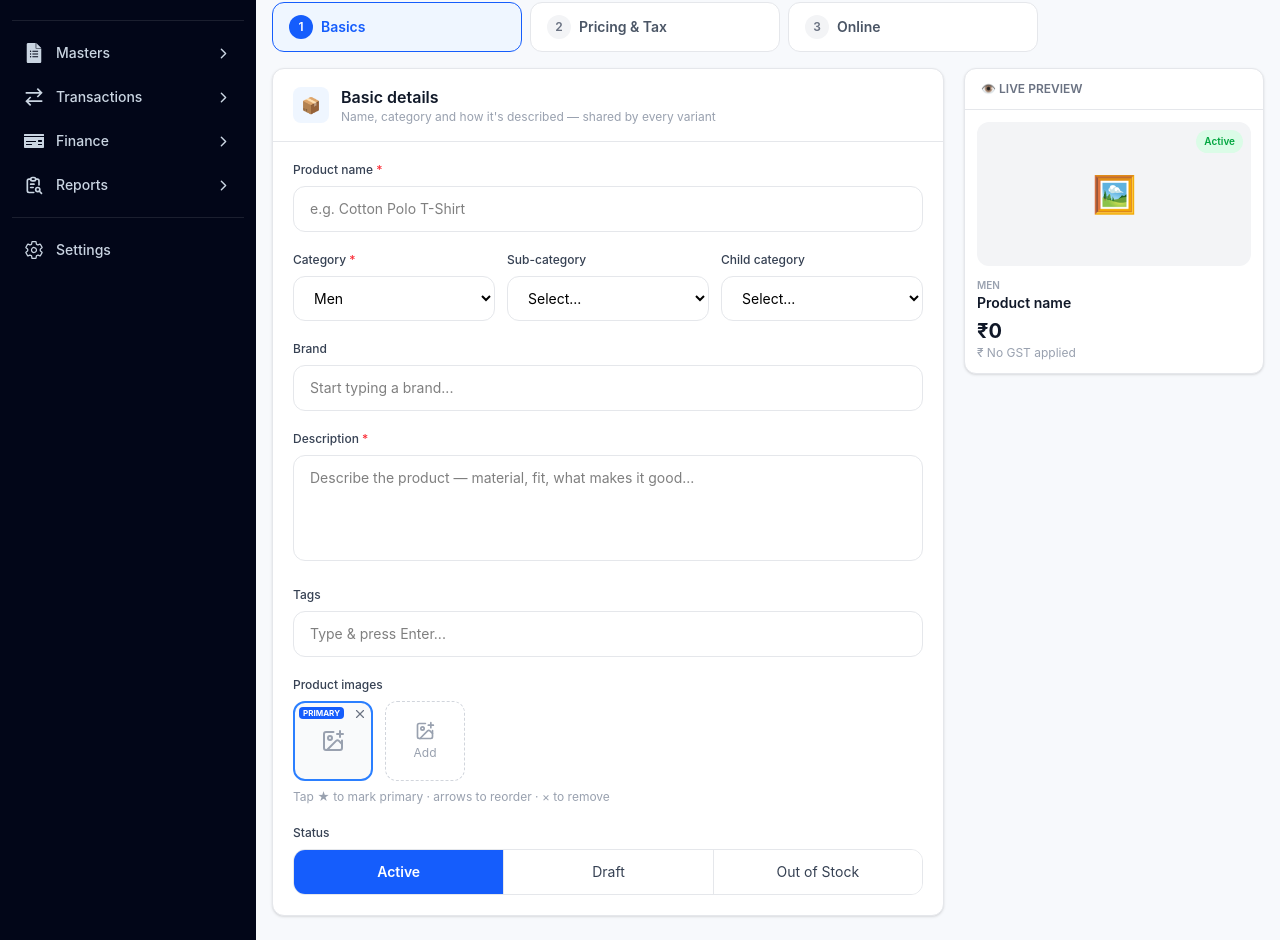
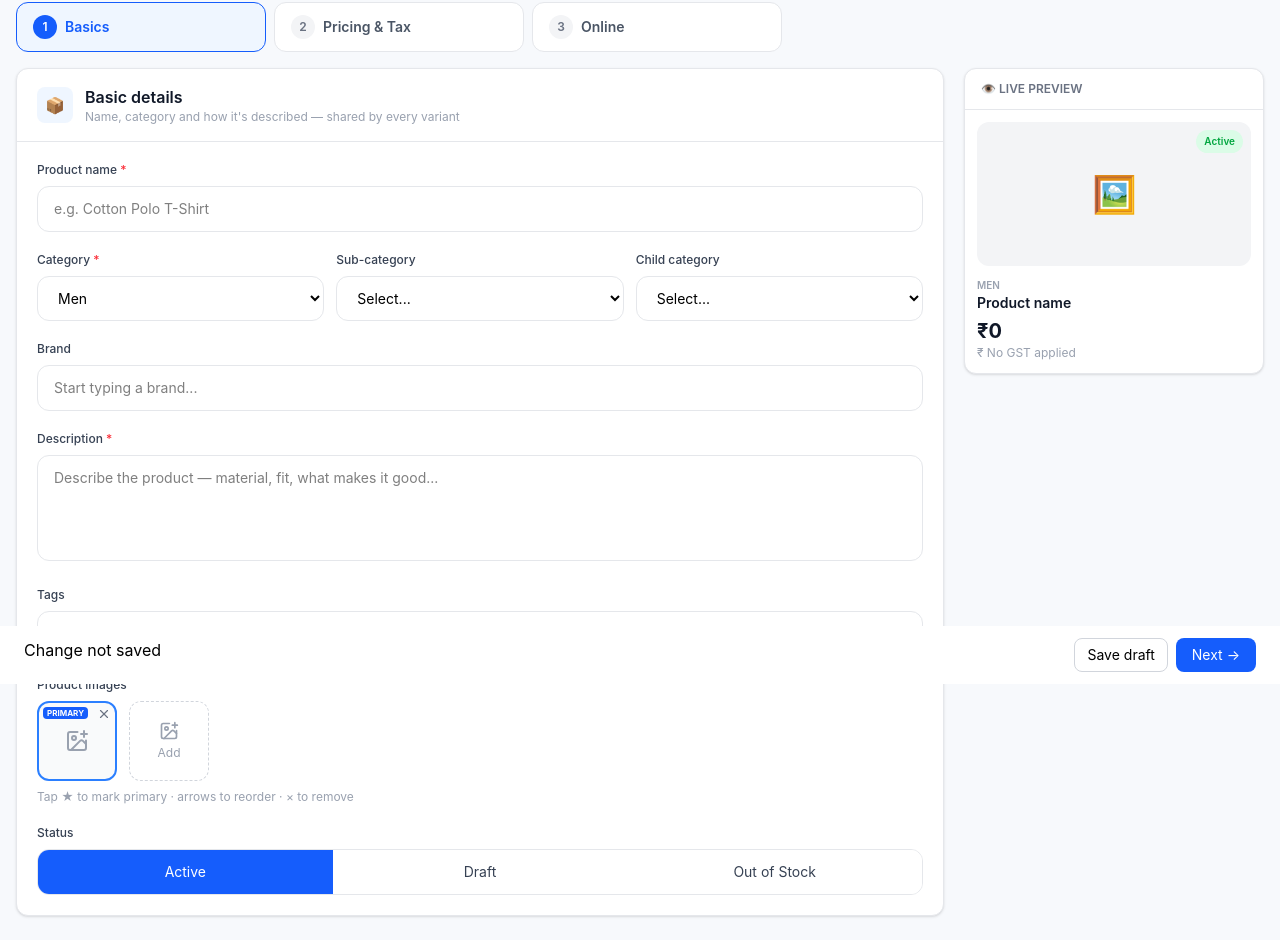
Before and after one commit to Sagar-Mixins/ERP, a React (Vite) app in the folder frontend/: page /masters/products/add in a window 1280 px wide. Shown: the part 116-1056 px from the top of the page. Built offline with nearby package versions, Linux system fonts and the light colour scheme.

Commit message:
Updated master page

```diff
--- a/frontend/src/App.tsx
+++ b/frontend/src/App.tsx
@@ -22,6 +22,7 @@ import GST from './pages/Reports/GST/GST';
 import AI from './pages/Reports/AI/AI';
 import Navbar from './layout/Navbar';
 import Addproduct from "./pages/Masters/Products/components/Addproduct";
+import ProductFooter from './pages/Masters/Products/components/ProductFooter';
 
 function App() {
 
@@ -29,7 +30,12 @@ function App() {
 
   const hideSidebar =
     location.pathname === "/signin" ||
-    location.pathname === "/signup";
+    location.pathname === "/signup" ||
+    location.pathname === '/masters/products/add'
+
+  const hideNavbar =
+    location.pathname === '/signup' ||
+    location.pathname === 'signin';
 
   return (
     <div className="min-h-screen bg-neutral-100 lg:flex">
@@ -39,7 +45,8 @@ function App() {
 
 
       <main className="flex-1 min-w-0 bg-neutral-100">
-        {!hideSidebar && <Navbar />}
+        {/* {!hideSidebar && <Navbar />} */}
+        {!hideNavbar && <Navbar />}
         <Routes>
 
           <Route path="/" element={<Dashboard />} />
@@ -49,6 +56,7 @@ function App() {
 
           <Route path="/masters/products" element={<Products />} />
           <Route path="/masters/products/add" element={<Addproduct />} />
+          {/* <Route path="/masters/products/pro" element={<ProductFooter />} /> */}
           <Route path="/masters/parties" element={<Parties />} />
           <Route path="/masters/accounts" element={<Accounts />} />
           <Route path="/masters/employees" element={<Employees />} />
--- a/frontend/src/pages/Masters/Products/components/Addproduct.tsx
+++ b/frontend/src/pages/Masters/Products/components/Addproduct.tsx
@@ -1,5 +1,7 @@
 import React, { useState } from "react";
 import { ImagePlus, X, Star } from "lucide-react";
+import ProductFooter from "./ProductFooter";
+
 
 function Addproduct() {
     const [step, setStep] = useState(1);
@@ -14,9 +16,40 @@ function Addproduct() {
         tags: '',
         status: 'Active'
     })
+    const handleSaveDraft = () => {
+        console.log(formData.status);
+
+        localStorage.setItem(
+            "productDraft",
+            JSON.stringify(formData)
+        );
+        alert("Saved successfully!")
+    }
+    const handleNext = () => {
+        setStep((prev) => prev + 1);
+    };
+    const handleBack = () => {
+        setStep((prev) => prev - 1);
+    };
+    const handlePublish = () => {
+        alert("Done Sir!")
+    };
+
 
     return (
+
         <div className="min-h-screen bg-[#f7f9fc] px-4 py-6">
+            {/*  Components  */}
+            <ProductFooter
+                step={step}
+                onSaveDraft={handleSaveDraft}
+                onBack={step > 1 ? handleBack : undefined}
+                onNext={handleNext}
+                onPublish={handlePublish}
+            />
+
+
+
             <div className="mx-auto max-w-7xl">
                 <div className="mb-4 flex gap-2">
                     <div
@@ -25,8 +58,13 @@ function Addproduct() {
             ${step === 1 ? "border-blue-600 bg-blue-50" : "border-gray-200 bg-white hover:border-gray-300"}`}>
                         <div className="flex items-center gap-2">
                             <span
-                                className={`flex h-6 w-6 items-center justify-center rounded-full text-xs font-semibold
-                    ${step === 1 ? "bg-blue-600 text-white" : "bg-gray-100 text-gray-500"}`}> 1</span>
+                                className={`flex h-6 w-6 items-center justify-center rounded-full text-xs font-semibold ${step > 1
+                                    ? "bg-green-600 text-white"
+                                    : "bg-blue-600 text-white"
+                                    }`}
+                            >
+                                {step > 1 ? "✓" : "1"}
+                            </span>
                             <span className={`text-sm font-semibold ${step === 1 ? "text-blue-600" : "text-gray-600"}`}> Basics</span>
                         </div>
                     </div>
@@ -37,8 +75,15 @@ function Addproduct() {
             ${step === 2 ? "border-blue-600 bg-blue-50" : "border-gray-200 bg-white hover:border-gray-300"}`}>
                         <div className="flex items-center gap-2">
                             <span
-                                className={`flex h-6 w-6 items-center justify-center rounded-full text-xs font-semibold
-                    ${step === 2 ? "bg-blue-600 text-white" : "bg-gray-100 text-gray-500"}`}>2</span>
+                                className={`flex h-6 w-6 items-center justify-center rounded-full text-xs font-semibold ${step > 2
+                                    ? "bg-green-600 text-white"
+                                    : step === 2
+                                        ? "bg-blue-600 text-white"
+                                        : "bg-gray-100 text-gray-500"
+                                    }`}
+                            >
+                                {step > 2 ? "✓" : "2"}
+                            </span>
                             <span className={`text-sm font-semibold ${step === 2 ? "text-blue-600" : "text-gray-600"}`}>Pricing & Tax</span>
                         </div>
                     </div>
@@ -48,8 +93,13 @@ function Addproduct() {
             ${step === 3 ? "border-blue-600 bg-blue-50" : "border-gray-200 bg-white hover:border-gray-300"}`}>
                         <div className="flex items-center gap-2">
                             <span
-                                className={`flex h-6 w-6 items-center justify-center rounded-full text-xs font-semibold
-                    ${step === 3 ? "bg-blue-600 text-white" : "bg-gray-100 text-gray-500"}`}>3</span>
+                                className={`flex h-6 w-6 items-center justify-center rounded-full text-xs font-semibold ${step === 3
+                                    ? "bg-blue-600 text-white"
+                                    : "bg-gray-100 text-gray-500"
+                                    }`}
+                            >
+                                3
+                            </span>
                             <span className={`text-sm font-semibold ${step === 3 ? "text-blue-600" : "text-gray-600"}`}>Online</span>
                         </div>
                     </div>
@@ -230,19 +280,47 @@ function Addproduct() {
                                         Status
                                     </label>
                                     <div className="grid grid-cols-3 overflow-hidden rounded-xl border border-gray-200">
-                                        <button onChange={() =>
-                                            setFormData({
-                                                ...formData,
-                                                status: "Active"
-                                            })
-                                        }
-                                            className="bg-blue-600 px-4 py-3 text-sm font-semibold text-white">
+                                        <button
+                                            onClick={() =>
+                                                // console.log("ACTIVE CLICKED");
+                                                setFormData({
+                                                    ...formData,
+                                                    status: "Active"
+                                                })
+                                            }
+                                            className={`px-4 py-3 text text-sm ${formData.status === "Active"
+                                                ? "bg-blue-600 text-white"
+                                                : "bg-white text-gray-700"
+                                                }`}
+                                        >
                                             Active
                                         </button>
-                                        <button className="border-l border-gray-200 bg-white px-4 py-3 text-sm text-gray-700 hover:bg-gray-50">
+                                        <button
+                                            onClick={() =>
+                                                setFormData({
+                                                    ...formData,
+                                                    status: "Draft"
+                                                })
+                                            }
+                                            className={`px-4 py-3 text-sm ${formData.status === "Draft"
+                                                ? "bg-blue-600 text-white"
+                                                : "bg-white text-gray-700"
+                                                }`}
+                                        >
                                             Draft
                                         </button>
-                                        <button className="border-l border-gray-200 bg-white px-4 py-3 text-sm text-gray-700 hover:bg-gray-50">
+                                        <button
+                                            onClick={() =>
+                                                setFormData({
+                                                    ...formData,
+                                                    status: "Out of Stock"
+                                                })
+                                            }
+                                            className={`px-4 py-3 text-sm ${formData.status === "Out of Stock"
+                                                ? "bg-blue-600 text-white"
+                                                : "bg-white text-gray-700"
+                                                }`}
+                                        >
                                             Out of Stock
                                         </button>
                                     </div>
@@ -250,6 +328,7 @@ function Addproduct() {
                             </div>
                         </div>
                         {/* LIVE PREVIEW */}
+
                         <div className="h-fit rounded-xl border border-gray-200 bg-white shadow-sm">
                             <div className="border-b border-gray-200 px-4 py-3">
                                 <p className="text-xs font-semibold text-gray-500">
@@ -261,8 +340,15 @@ function Addproduct() {
                                     <span className="text-4xl text-gray-300">
                                         🖼️
                                     </span>
-                                    <span className="absolute right-2 top-2 rounded-full bg-green-100 px-2 py-1 text-[10px] font-semibold text-green-600">
-                                        Active
+                                    <span
+                                        className={`absolute right-2 top-2 rounded-full px-2 py-1 text-[10px] font-semibold ${formData.status === "Active"
+                                            ? "bg-green-100 text-green-600"
+                                            : formData.status === "Draft"
+                                                ? "bg-gray-100 text-gray-600"
+                                                : "bg-red-100 text-red-600"
+                                            }`}
+                                    >
+                                        {formData.status}
                                     </span>
                                 </div>
                                 <div className="mt-3">
--- /dev/null
+++ b/frontend/src/pages/Masters/Products/components/ProductFooter.tsx
@@ -0,0 +1,46 @@
+import React from 'react'
+
+function ProductFooter({ onSaveDraft, onNext, onBack, step, onPublish }) {
+    return (
+        <div className='fixed bottom-0 left-0 right-0 px-6 py-3 bg-white'>
+            <div className='flex item-center justify-between'>
+                <div className='flex justify-left gap-3'>
+                    <span>
+                        Change not saved
+                    </span>
+                </div>
+                <div className='flex justify-right gap-2'>
+                    {onBack && (
+                        <button onClick={onBack}
+                            className='rounded-lg border border-gray-300 px-3 py-1.5 text-sm'
+                        >
+                            ← Back
+                        </button>
+                    )}
+                    <button onClick={onSaveDraft}
+                        className='rounded-lg border border-gray-300 px-3 py-1.5 text-sm '>
+                        Save draft
+                    </button>
+                    {step < 3 ? (
+                        <button
+                            onClick={onNext}
+                            className='rounded-lg bg-blue-600 px-4 py-1.5 text-sm text-white hover:bg-blue-700'
+                        >
+                            Next →
+                        </button>
+                    ) : (
+                        <button
+                            onClick={onPublish}
+                            className='rounded-lg bg-blue-600 px-4 py-1.5 text-sm text-white hover:bg-blue-700'
+                        >
+                            Publish
+                        </button>
+                    )}
+                </div>
+                {/* </div> */}
+            </div>
+        </div>
+    )
+}
+
+export default ProductFooter;
```
